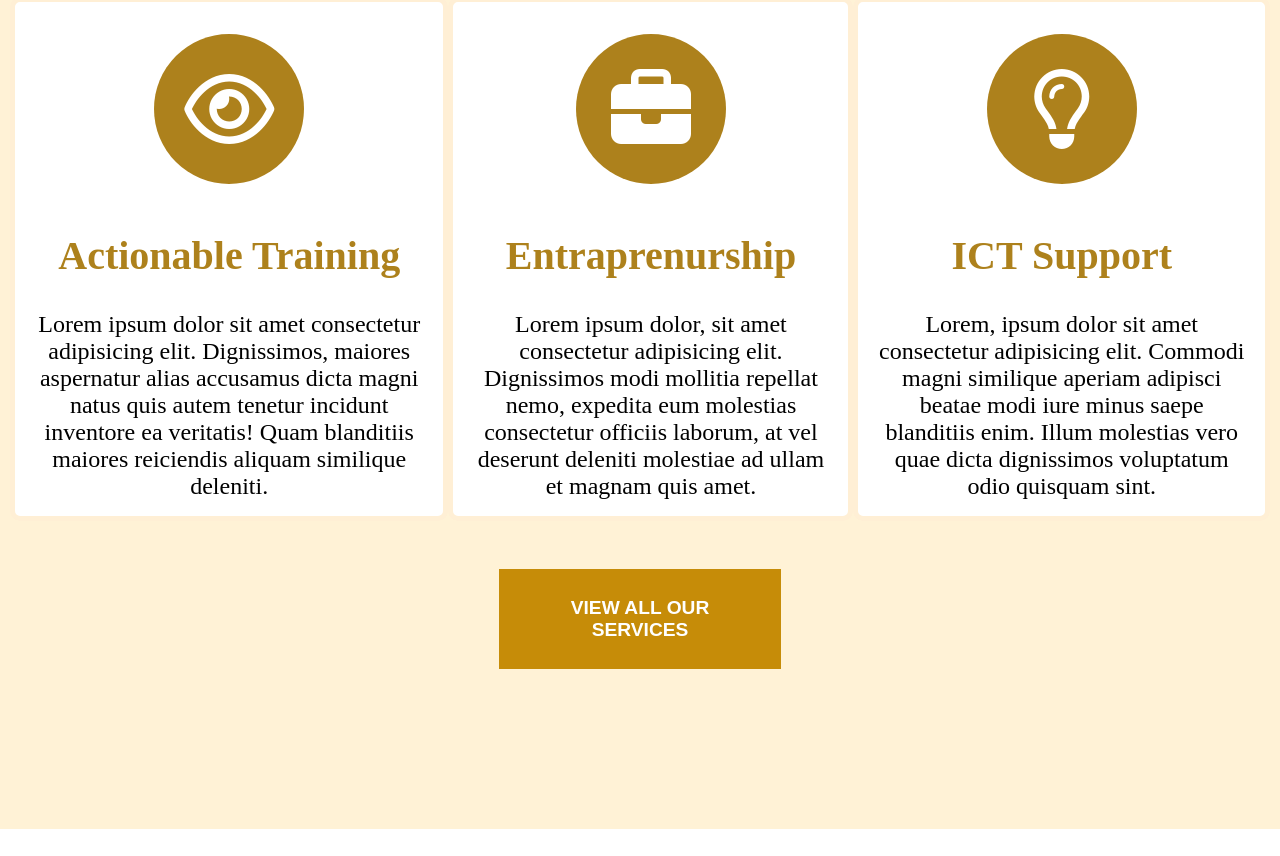
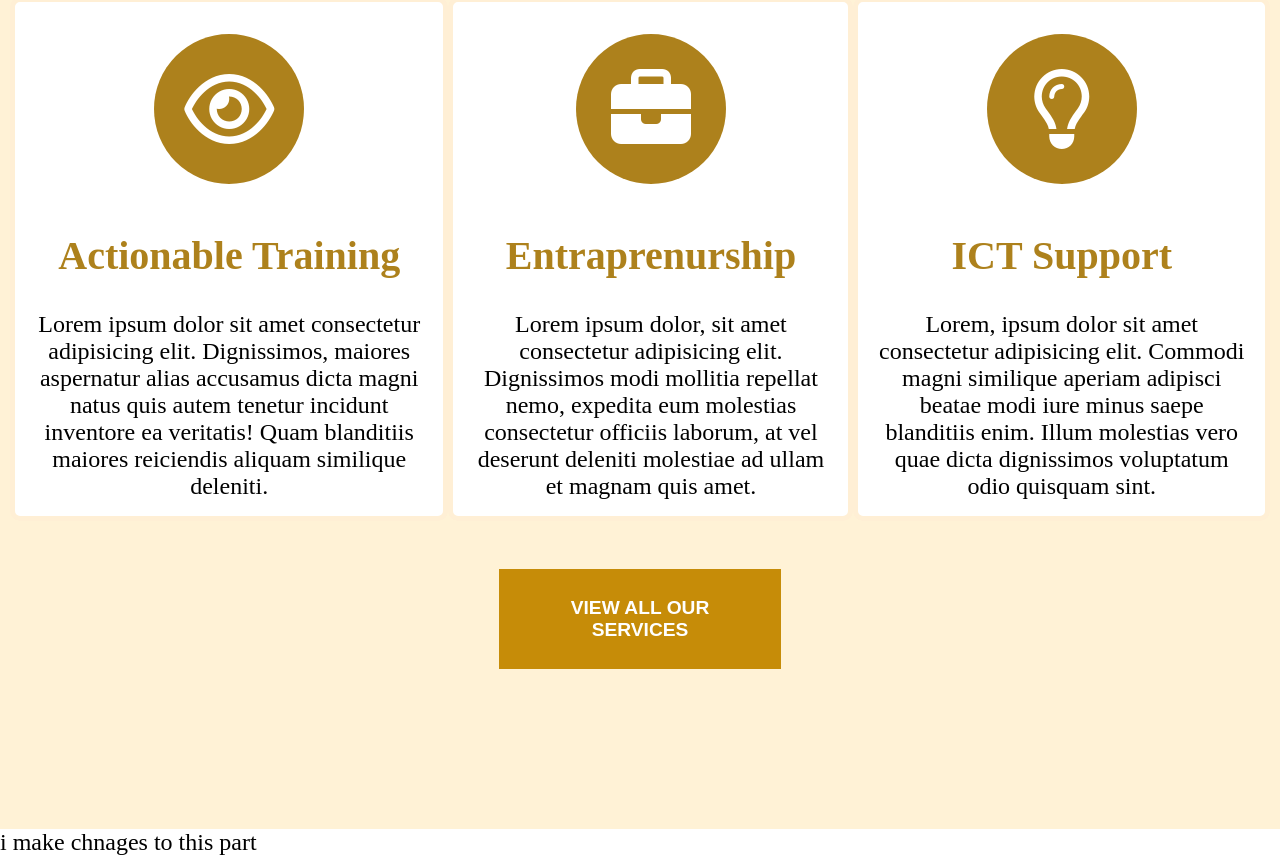
Before and after one commit to Bayor007/Mobile-Responsive, a plain HTML site: page home/index.html in a window 1280 px wide. Shown: the part 2507-3363 px from the top of the page. Before the commit the page ends 3336 px from the top, so only its background shows below. Drawn offline with Linux system fonts and the light colour scheme.

Commit message:
second commit

```diff
--- a/home/index.html
+++ b/home/index.html
@@ -168,6 +168,7 @@
         </a>
       </article>
     </main>
+   <p>i make chnages to this part</p>
 
   </body>
 </html>
```
